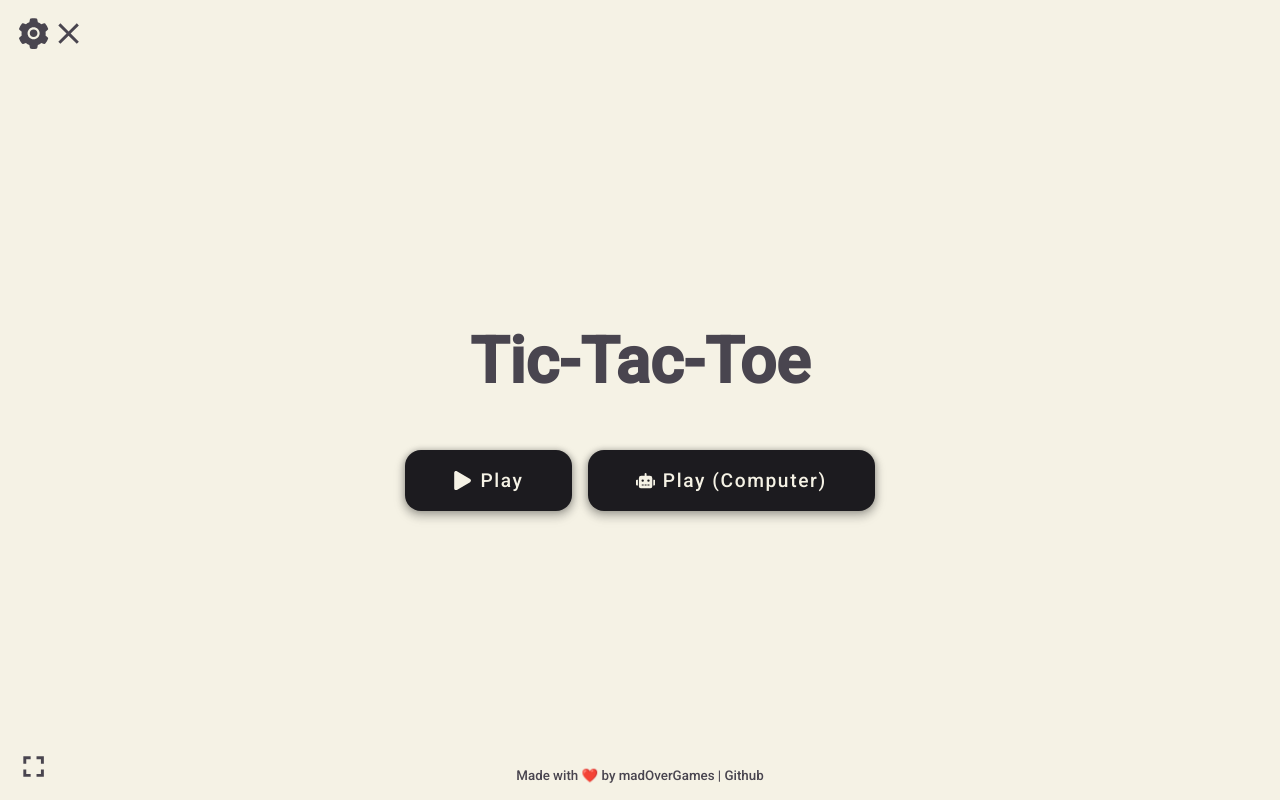
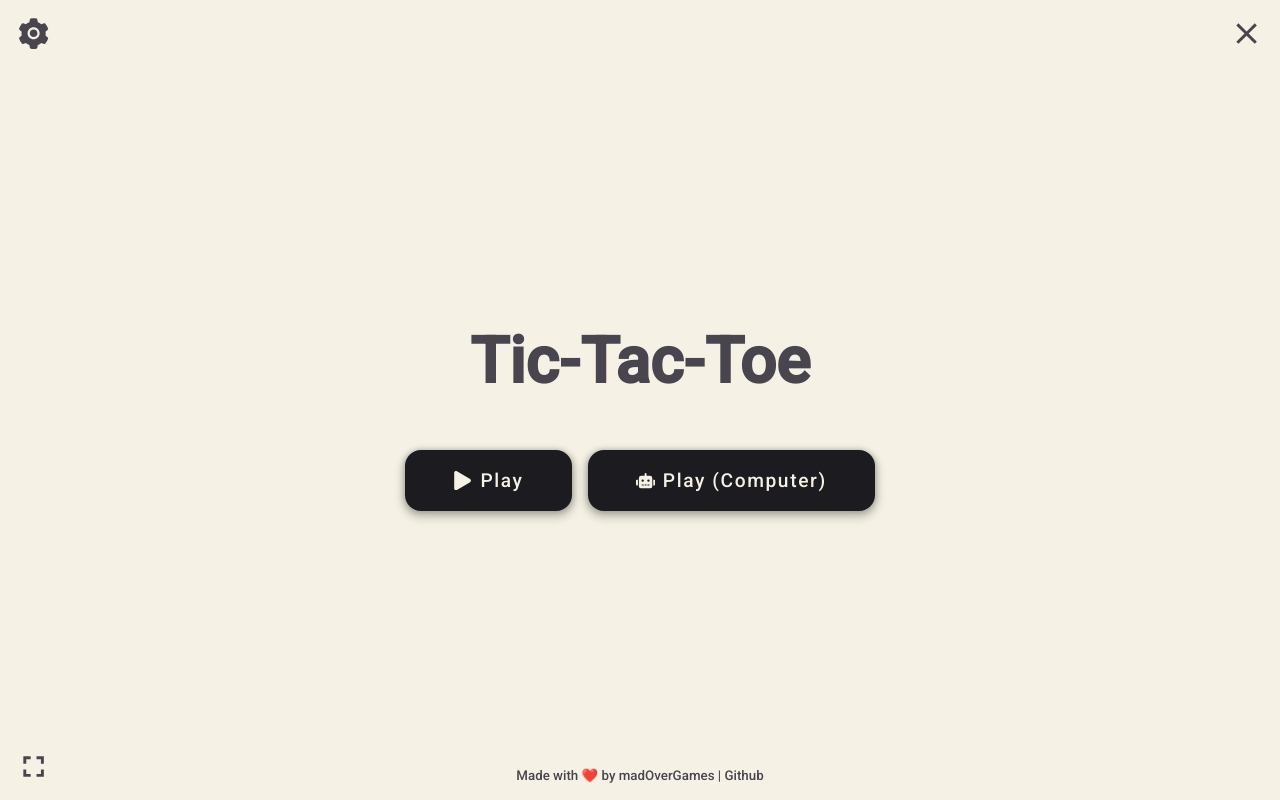
Before and after one commit to yashchaudhari008/tic-tac-toe, a React (Create React App) app: page / in a window 1280 px wide. Built offline with nearby package versions, Linux system fonts and the light colour scheme.

Commit message:
Fixed header icon issue

```diff
--- a/src/components/ui/Header.css
+++ b/src/components/ui/Header.css
@@ -4,6 +4,7 @@
 	padding: 1rem;
 	justify-content: space-between;
 	position: fixed;
+	width: calc(100% - 2rem);
 }
 .button {
 	display: inline-flex;
```
